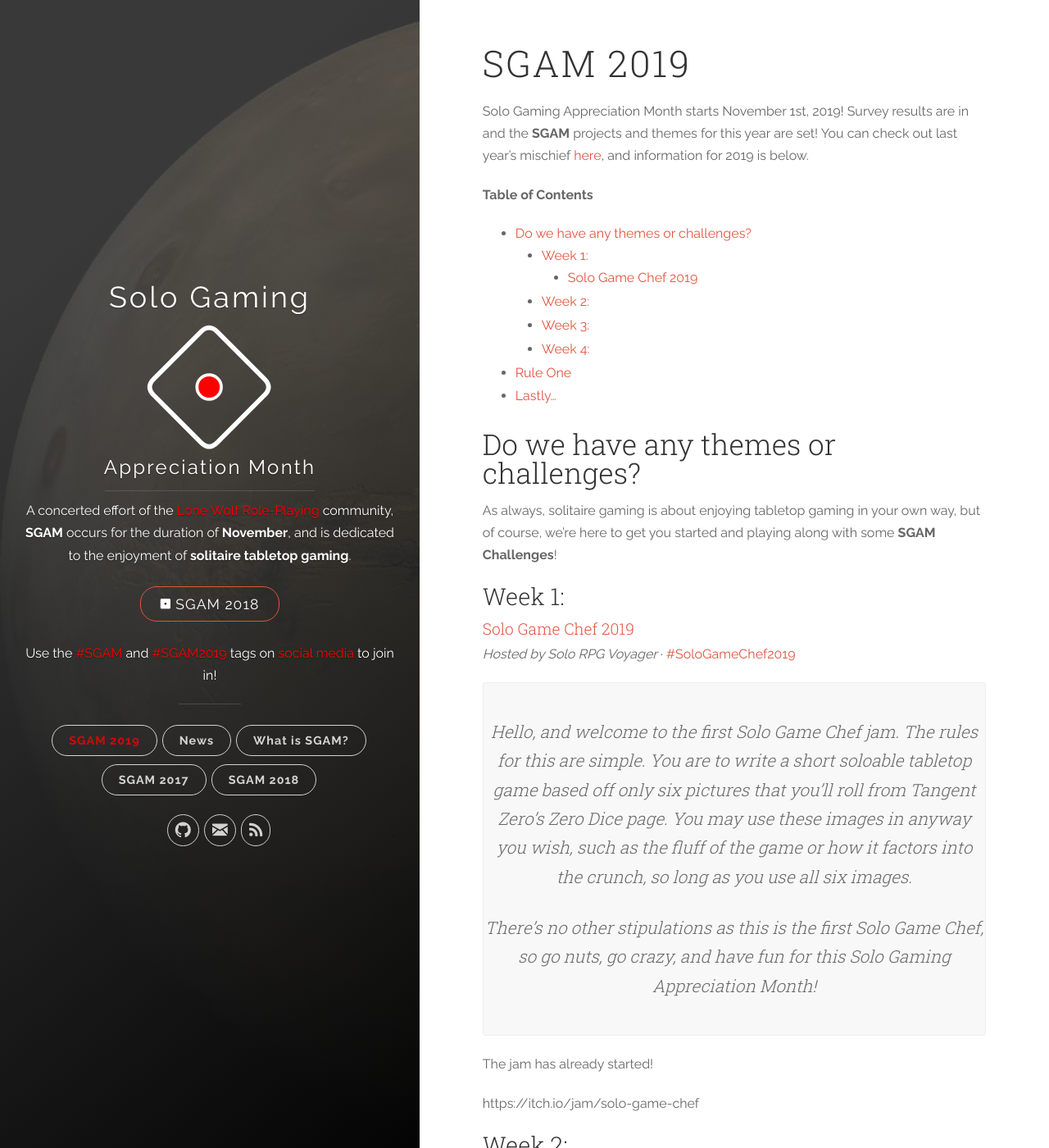
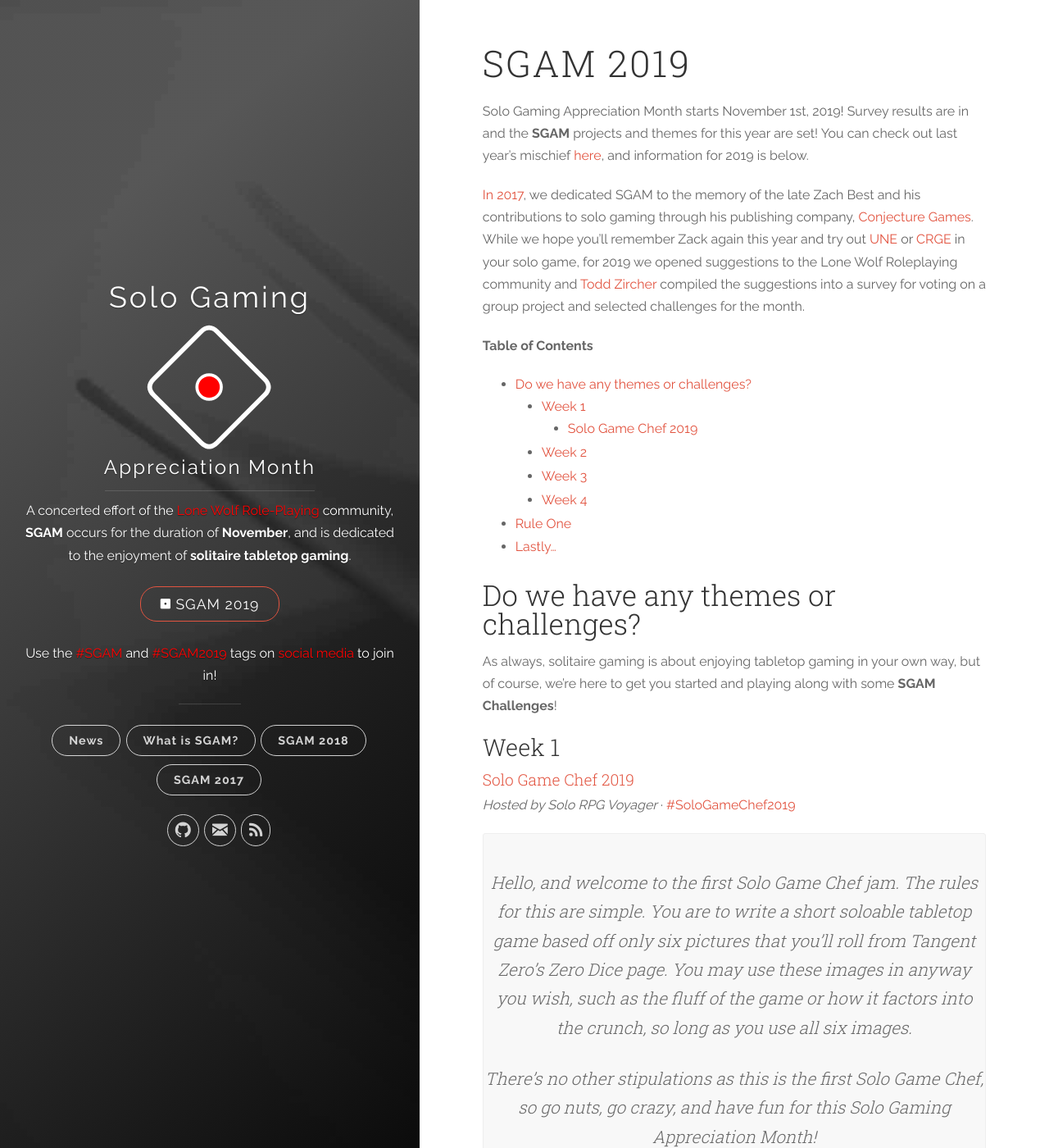
Before and after one commit to sologamingmonth/sologamingmonth, a Jekyll site: the page built from sgam2019.md, in a window 1280 px wide and 1400 px high. Shown: the whole window at 82% size. Built offline with Jekyll 4.4.1, drawn with Linux system fonts in a browser that asks for light colours; nearby versions of some CDN libraries; comment, search, counter and statistics services are not loaded; some of the changed text lies outside the part shown.

Commit message:
fixes
security fixes and content corrections

```diff
--- a/Gemfile
+++ b/Gemfile
@@ -28,3 +28,9 @@
 
 # bundle exec jekyll serve recommended, but it wouldn't load?
 #gem 'wdm', '>= 0.1.0' if Gem.win_platform?
+
+
+# 2019.11.01 - security fixes
+gem "jekyll", ">= 3.6.3"
+gem "ffi", ">= 1.9.24"
+gem "nokogiri", ">= 1.10.4"
--- a/_includes/header.html
+++ b/_includes/header.html
@@ -3,7 +3,7 @@
   <i class="icon icon-x-circle btn-mobile-close__icon hidden"></i>
 </span>
 
-<header class="panel-cover" style="background-image: url({{ site.baseurl }}/images/2018_cover.jpg)">
+<header class="panel-cover" style="background-image: url({{ site.baseurl }}/images/2019_cover.jpg)">
   <div class="panel-main">
 
     <div class="panel-main__inner panel-inverted">
@@ -24,15 +24,15 @@
             enjoyment of <strong>solitaire tabletop gaming</strong>.
         </p>
         <p style="text-align: center; padding: 2em; margin-bottom: 0px;" class="animated pulse">
-            <a href="{{ site.baseurl }}/sgam2018"
+            <a href="{{ site.baseurl }}/sgam2019"
                style="cursor: pointer;"
                class="btn btn-large">
-                <i class="icon icon-die-one"></i> SGAM 2018
+                <i class="icon icon-die-one"></i> SGAM 2019
             </a>
         </p>
         <p>
-            Use the <a href="https://twitter.com/hashtag/SGAM" class="blog-button" style="color: red;">#SGAM</a> and
-            <a href="https://twitter.com/hashtag/SGAM{{ site.time | date: '%Y' }}" class="blog-button" style="color: red;">#SGAM{{ site.time | date: '%Y' }}</a>
+            Use the <a href="https://twitter.com/hashtag/SGAM" style="color: red;">#SGAM</a> and
+            <a href="https://twitter.com/hashtag/SGAM{{ site.time | date: '%Y' }}" style="color: red;">#SGAM{{ site.time | date: '%Y' }}</a>
             tags on <a href="{% post_url 2018-10-20-gplus_sunset %}" style="color: red;">social media</a> to join in!
         </p>
         </div>
@@ -42,11 +42,10 @@
 
           <nav class="cover-navigation cover-navigation--primary">
             <ul class="navigation">
-                <li class="navigation__item"><a href="{{ site.baseurl }}/sgam2019" title="SGAM2019" style="color: red;">SGAM 2019</a></li>
                 <li class="navigation__item"><a href="{{ site.baseurl }}/news" title="SGAM News">News</a></li>
                 <li class="navigation__item"><a href="{{ site.baseurl }}/about" title="About SGAM">What is SGAM?</a></li>
+                <li class="navigation__item"><a href="{{ site.baseurl }}/sgam2018" title="SGAM2017">SGAM 2018</a></li>
                 <li class="navigation__item"><a href="{{ site.baseurl }}/sgam2017" title="SGAM2017">SGAM 2017</a></li>
-                <li class="navigation__item"><a href="{{ site.baseurl }}/sgam2018" title="SGAM2017">SGAM 2018</a></li>
             </ul>
           </nav>
 
--- a/sgam2019.md
+++ b/sgam2019.md
@@ -7,6 +7,12 @@
 Solo Gaming Appreciation Month starts November 1st, 2019! Survey results are in and the **SGAM** projects
 and themes for this year are set! You can check out last year's
 mischief [here](/sgam2018), and information for 2019 is below.
+
+[In 2017](/sgam2017), we dedicated SGAM to the memory of the late Zach Best and his contributions to solo
+gaming through his publishing company, [Conjecture Games](). While we hope you'll remember Zack again this
+year and try out [UNE]() or [CRGE]() in your solo game, for 2019 we opened suggestions to the Lone Wolf
+Roleplaying community and [Todd Zircher](http://www.tangent-zero.com/) compiled the suggestions into a survey for voting on
+a group project and selected challenges for the month.
 
 **Table of Contents**
 * TOC
@@ -18,7 +24,7 @@
 As always, solitaire gaming is about enjoying tabletop gaming in your own way, but of course, we're here
 to get you started and playing along with some **SGAM Challenges**!
 
-### Week 1:
+### Week 1
 
 #### [Solo Game Chef 2019](https://itch.io/jam/solo-game-chef)
 
@@ -30,21 +36,21 @@
 
 The jam has already started!
 
-https://itch.io/jam/solo-game-chef
+[https://itch.io/jam/solo-game-chef](https://itch.io/jam/solo-game-chef)
 
 
-### Week 2:
+### Week 2
 
 Play/Create something that's not fantasy or classic RPG tropes.
 Since we had a tie for fourth, I'm rolling *"Play a mystery game where even you don't know who did it"* into this challenge.
 
-### Week 3:
+### Week 3
 
 Community idea, a book of oracles that use a deck of cards as the randomizer.
 I think a one page table would be the the best way to present this.
 I have done something like that with poker and tarot decks. Write up up a few sentences for an introduction and populate the table with the contents of your deck, I'll work up some templates this weekend.
 
-### Week 4:
+### Week 4
 
 Write something to introduce people to solo gaming.
 I saved this for last because there might be something SGAM related that you might want to include. If this does not strike your fancy, call it a wild card challenge.
```
Also changed, not shown: _posts/2019-10-31-sgam2019_survey.md (+8 -6 lines), Gemfile.lock, README.md, images/2019_cover.jpg (added).
